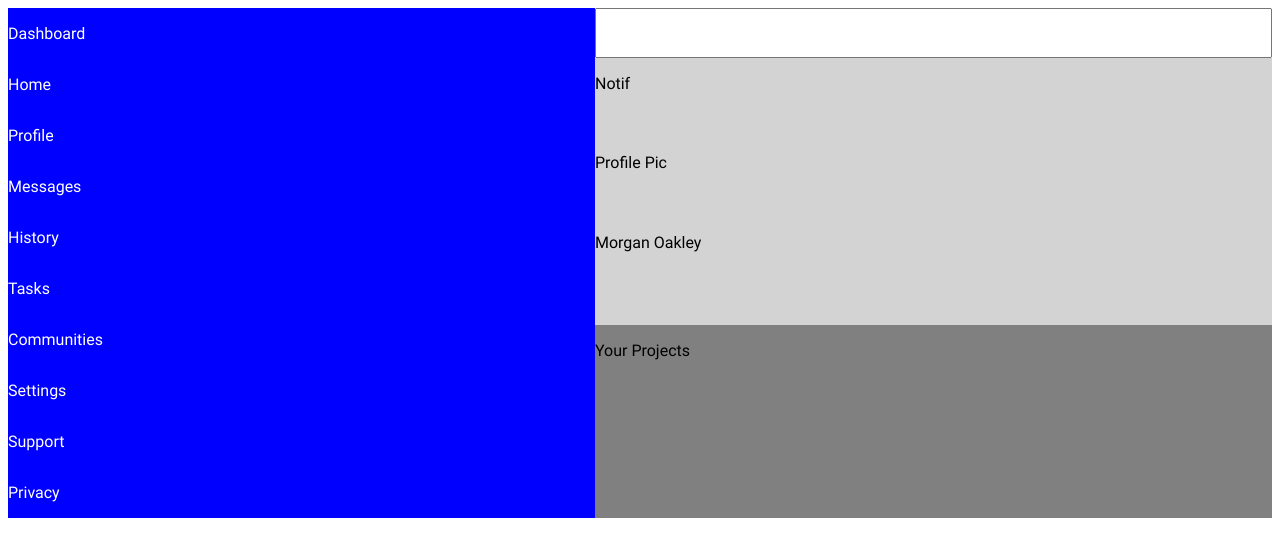
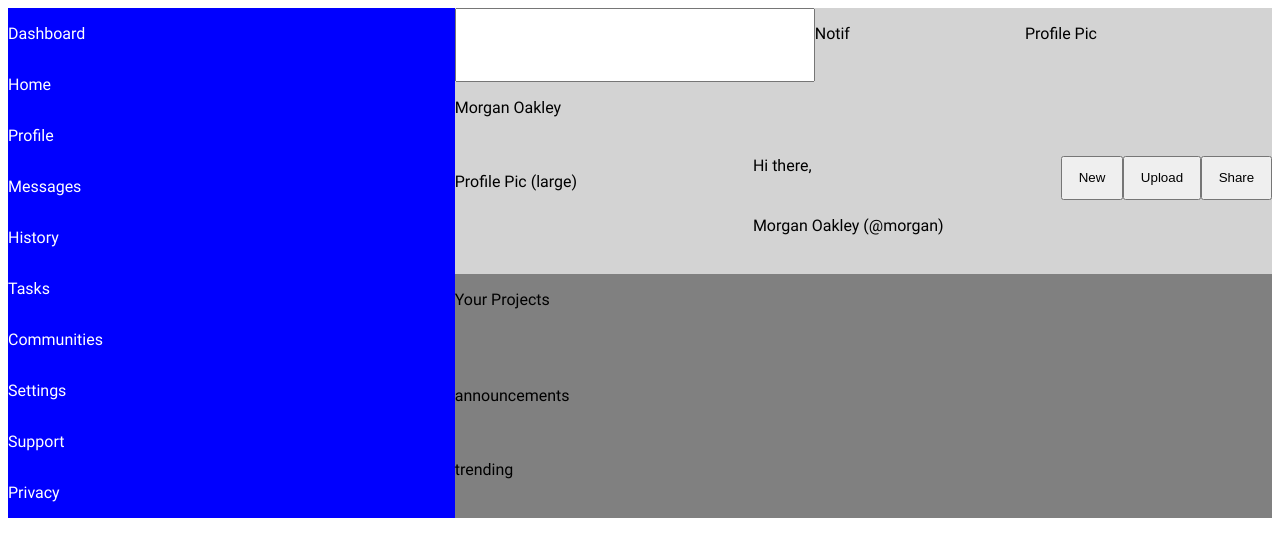
Before and after one commit to RamiShafikovca/admin-dashboard, a plain HTML site: page index.html in a window 1280 px wide. Drawn offline with Linux system fonts and the light colour scheme.

Commit message:
Start main container grid layout

```diff
--- a/index.html
+++ b/index.html
@@ -26,22 +26,51 @@
                 </div>
             </div>
             <div id="header">
+                <div id="header-top">
                     <div id="search">
                         <input type="search" name="" id="">
                     </div>
-                <div>
+                    <div id="bell">
                         <p>Notif</p>
                     </div>
-                <div>
+                    <div id="pfp">
                         <p>Profile Pic</p>
                     </div>
-                <div>
+                    <div id="name">
                         <p>Morgan Oakley</p>
                     </div>
-                <div id="profile"></div>
+                </div>
+                <div id="header-botton">
+                    <div id="pfp-big">
+                        <p>Profile Pic (large)</p>
+                    </div>
+                    <div id="landing">
+                        <div id="welcome">
+                            Hi there,
+                        </div>
+                        <div id="username">
+                            <p>Morgan Oakley (@morgan)</p>
+                        </div>
+                        <div id="buttons">
+                            <button id="new">New</button>
+                            <button id="upload">Upload</button>
+                            <button id="share">Share</button>
+                        </div>
+                    </div>
+                </div>
             </div>
             <div id="main-content">
+                <div id="projects">
                     <p>Your Projects</p>
+                </div>
+                <div id="main-sidebar">
+                    <div id="announcements">
+                        <p>announcements</p>
+                    </div>
+                    <div id="trending">
+                        <p>trending</p>
+                    </div>
+                </div>
             </div>
         </div>
     </body>
--- a/style.css
+++ b/style.css
@@ -69,6 +69,14 @@ div {
     grid-column: 3 / 4;
 }
 
-#buttons > button {
-    grid-column: auto / span 1;
+#new {
+    grid-column: 1 / 2;
 }
+
+#upload {
+    grid-column: 2 / 3;
+}
+
+#share {
+    grid-column: 3 / 4;
+}
```
Lines whose indentation alone changed are shown as unchanged.
